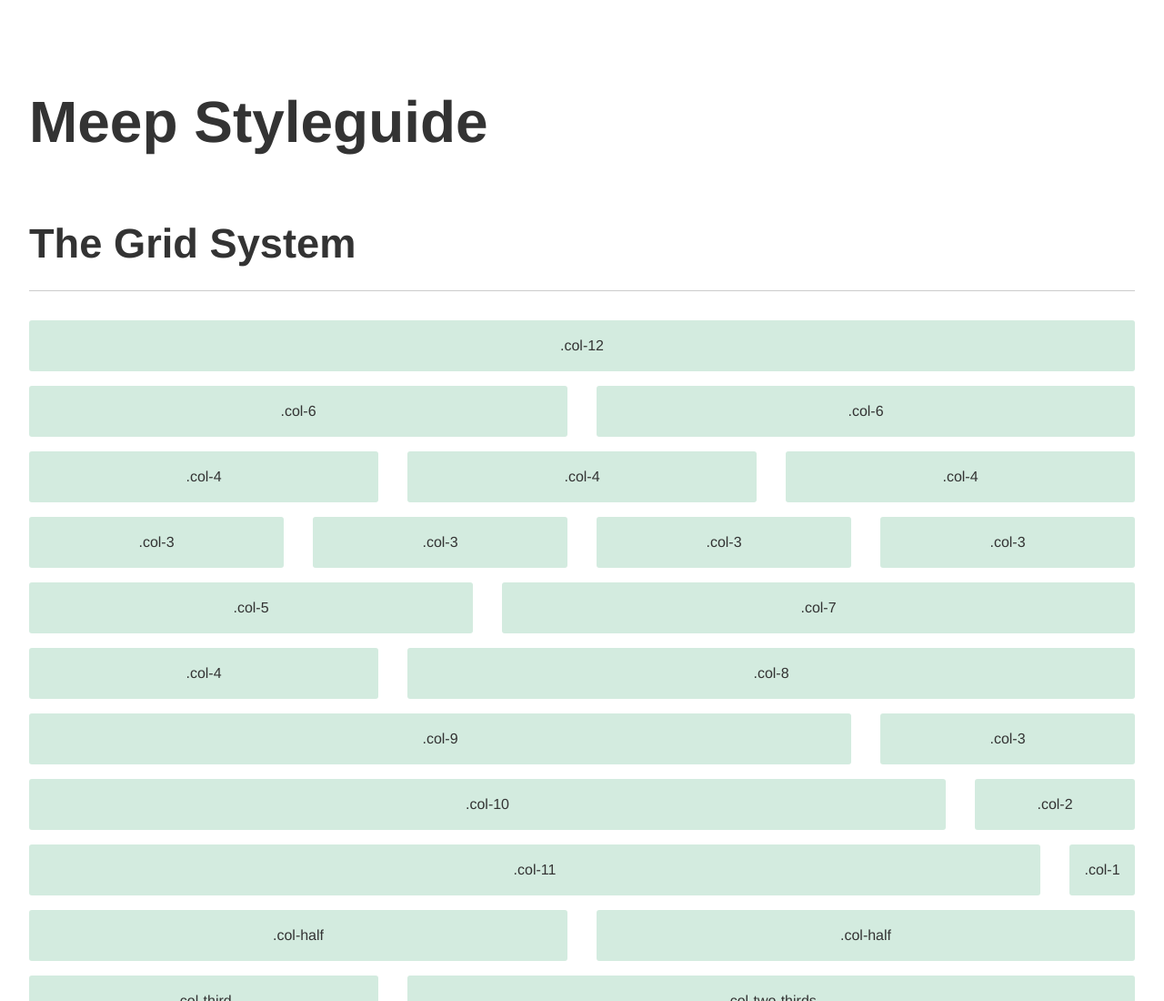
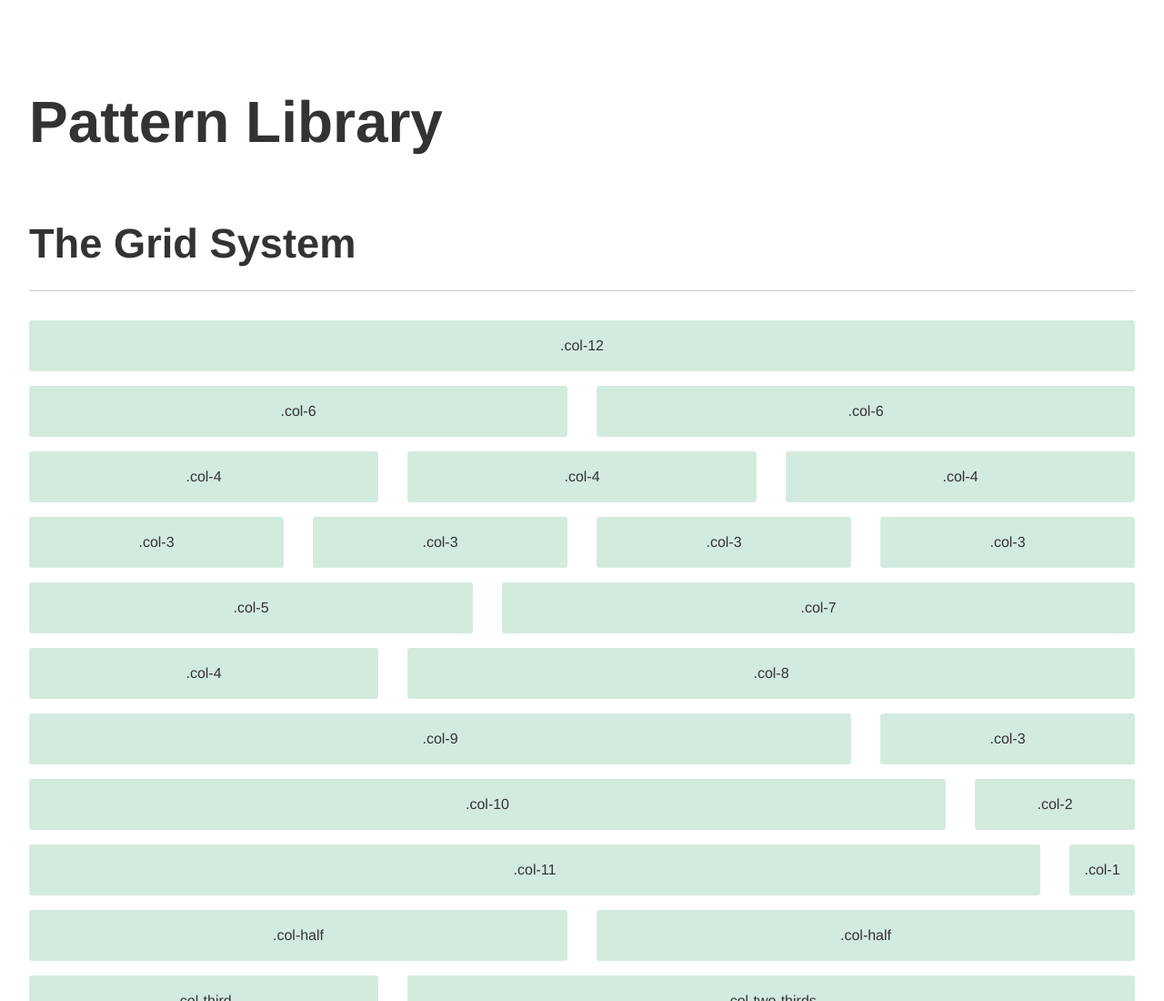
Before and after one commit to stefanopeschiera/base-styleguide, a plain HTML site: page index.html in a window 1280 px wide. Shown: the top 1100 px of the page at 91% size. Drawn offline with Linux system fonts and the light colour scheme; files whose address does not match are found by name.

Commit message:
Change page <h1>

```diff
--- a/index.html
+++ b/index.html
@@ -26,7 +26,7 @@
 
 		<div class="l-container">
 
-			<h1>Meep Styleguide</h1>
+			<h1>Pattern Library</h1>
 
 		</div>
 
```
